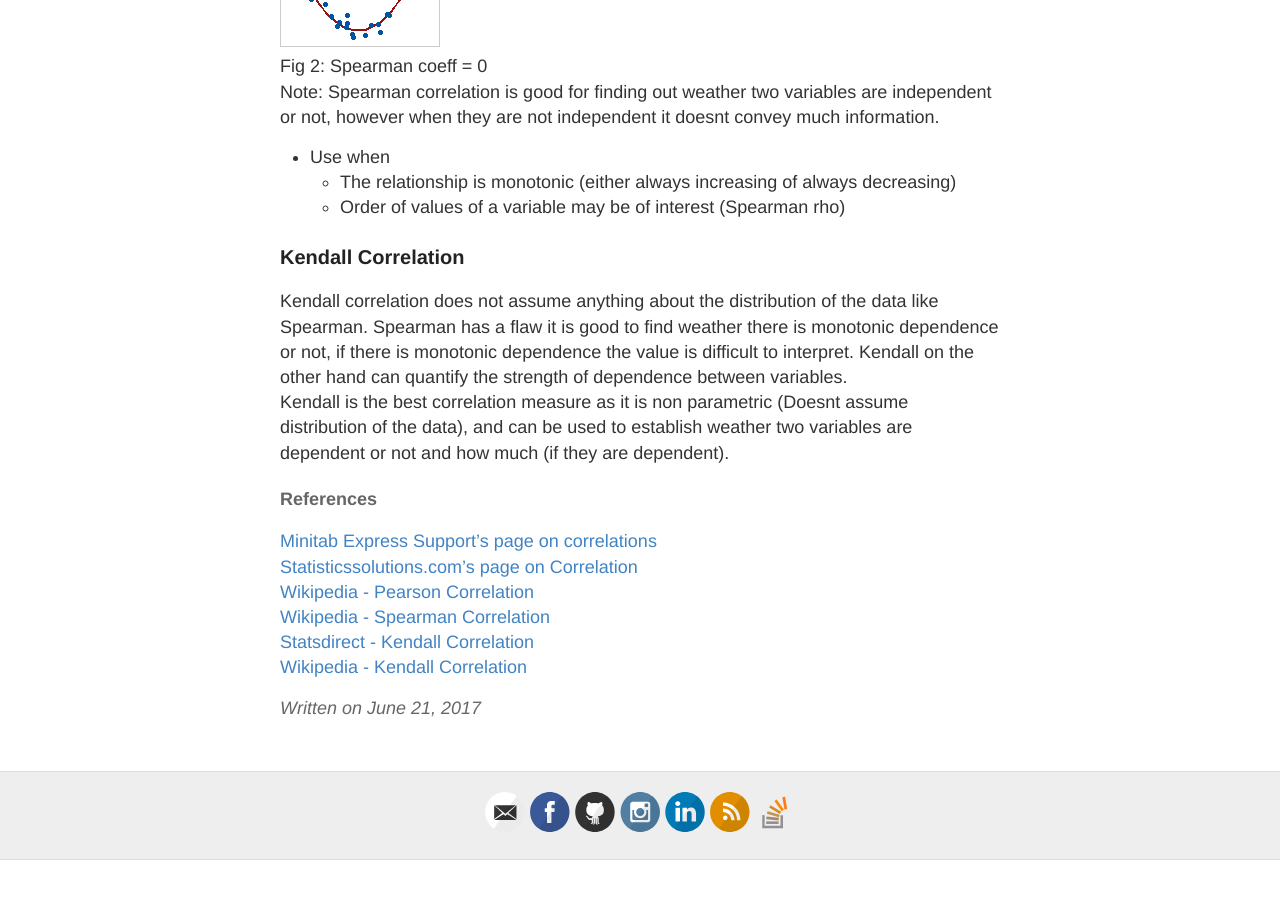
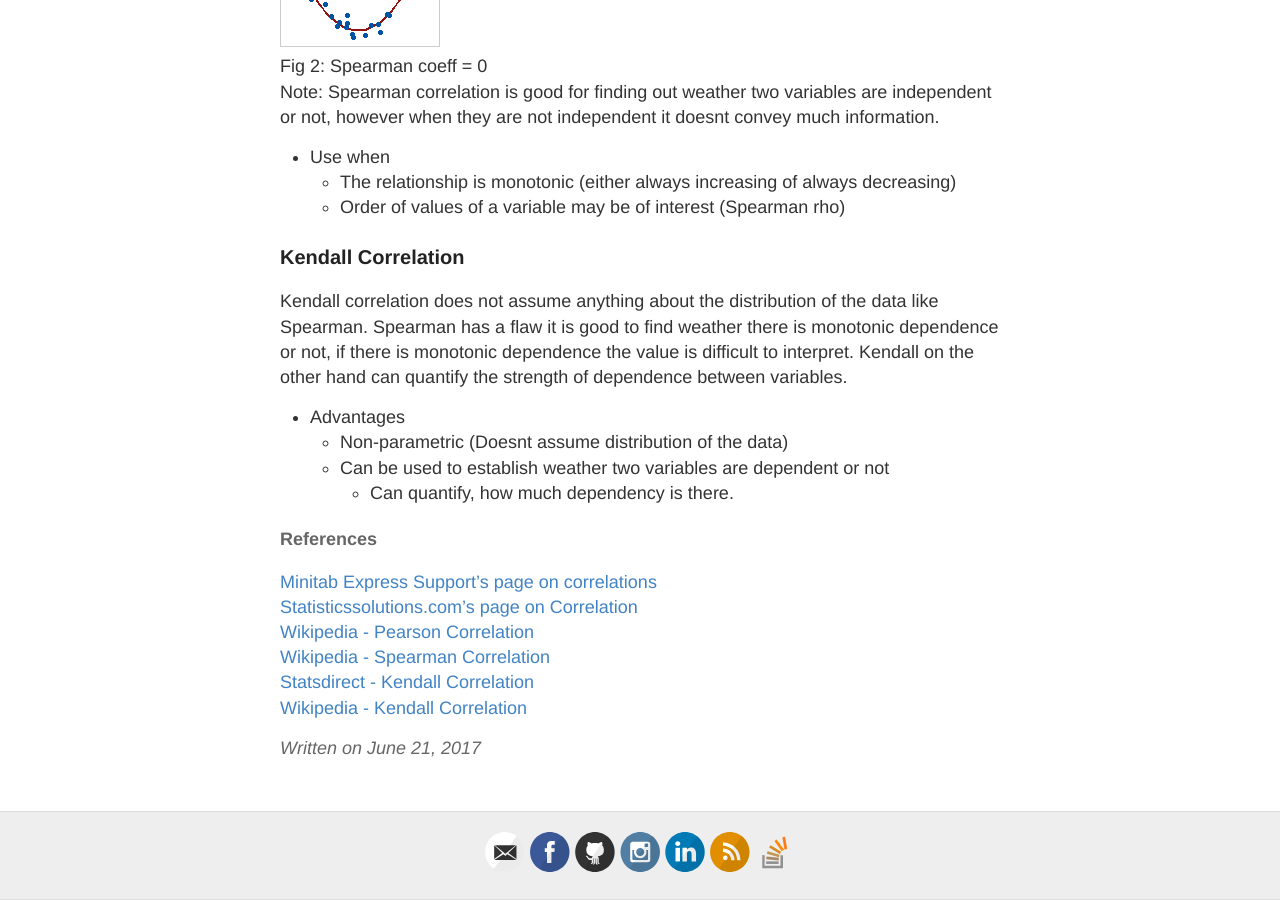
Before and after one commit to saytosid/saytosid.github.io, a Jekyll site: the page built from _posts/2017-6-21-corellation.md, in a window 1280 px wide and 900 px high, scrolled down 1511 px. Built offline with Jekyll 4.4.1, drawn with Linux system fonts in a browser that asks for light colours; comment, search, counter and statistics services are not loaded; before the commit the page ends 2371 px from its top, so only the background shows below that.

Commit message:
correlation post added kendall

```diff
--- a/_posts/2017-6-21-corellation.md
+++ b/_posts/2017-6-21-corellation.md
@@ -48,7 +48,10 @@ Note: Spearman correlation is good for finding out weather two variables are ind
 
 ### Kendall Correlation
 Kendall correlation does not assume anything about the distribution of the data like Spearman. Spearman has a flaw it is good to find weather there is monotonic dependence or not, if there is monotonic dependence the value is difficult to interpret. Kendall on the other hand can quantify the strength of dependence between variables.
-Kendall is the best correlation measure as it is non parametric (Doesnt assume distribution of the data), and can be used to establish weather two variables are dependent or not and how much (if they are dependent).
+- Advantages
+    - Non-parametric (Doesnt assume distribution of the data)
+    - Can be used to establish weather two variables are dependent or not
+        -  Can quantify, how much dependency is there.
 
 #### References
 [Minitab Express Support's page on correlations](http://support.minitab.com/en-us/minitab-express/1/help-and-how-to/modeling-statistics/regression/supporting-topics/basics/a-comparison-of-the-pearson-and-spearman-correlation-methods/ "MiniTab Express Support" )
```
